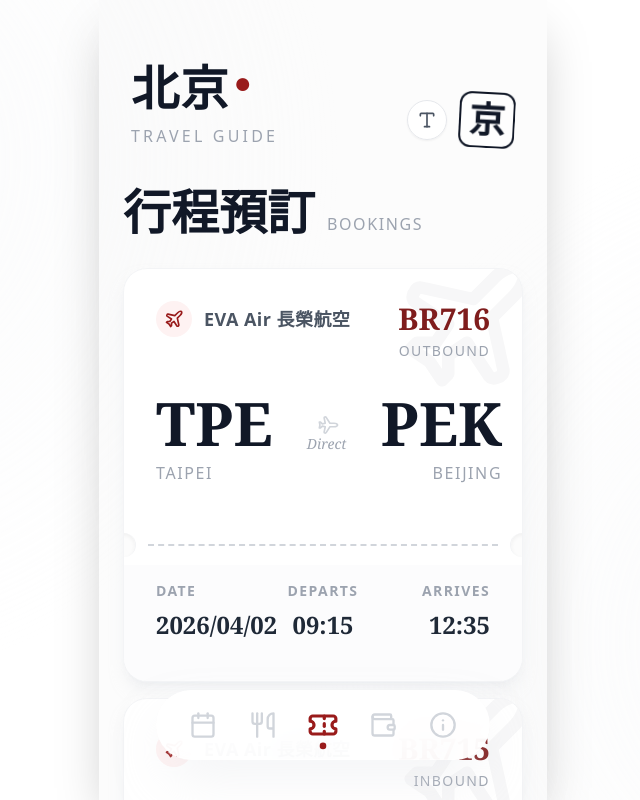
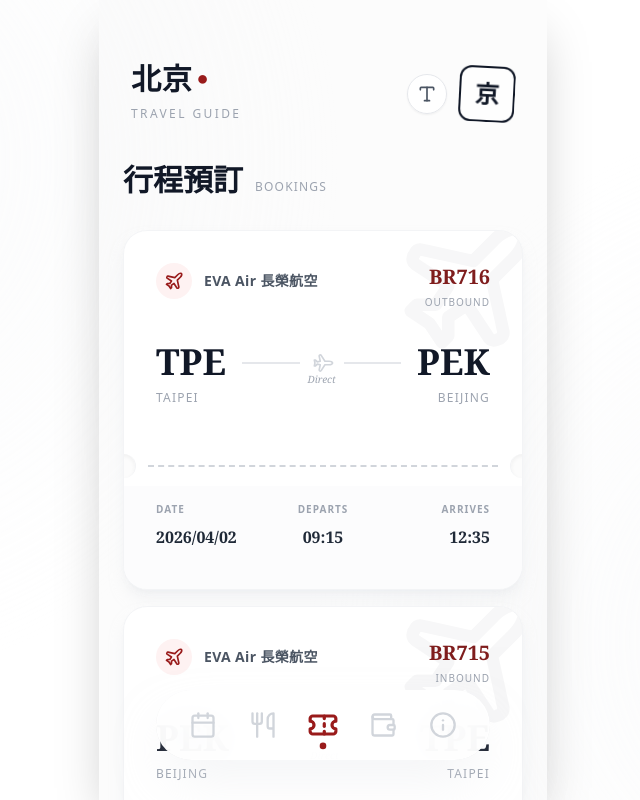
Before and after one commit to spider0413-coder/beijing-trip, a React (Create React App) app: page / in a window 1280 px wide. Both pictures are taken after a click on the button 640 px from the left and 725 px from the top of the page. Shown: the whole page, without its empty margins (317-957 px from the left). Built offline with nearby package versions, Linux system fonts and the light colour scheme.

Commit message:
Update App.js

```diff
--- a/src/App.js
+++ b/src/App.js
@@ -34,7 +34,7 @@ import {
   AlertTriangle,
   Briefcase,
   Loader2,
-  Type // Added for font size toggle
+  Type
 } from 'lucide-react';
 
 // --- Firebase Imports ---
@@ -416,7 +416,7 @@ const DetailModal = ({ item, onClose, font }) => {
   );
 };
 
-const BoardingPass = ({ flight, font }) => (
+const BoardingPass = ({ flight, font, isLargeFont }) => (
   <div className="bg-white rounded-[1.5rem] shadow-lg shadow-gray-200/50 border border-gray-100 overflow-hidden mb-8 relative group hover:shadow-xl transition-shadow duration-300">
     {/* Ink Splatter Decoration */}
     <div className="absolute top-[-20px] right-[-20px] opacity-[0.03] pointer-events-none">
@@ -440,10 +440,11 @@ const BoardingPass = ({ flight, font }) => (
 
       <div className="flex justify-between items-center mb-6">
         <div>
-           <div className={`${font['5xl']} font-serif font-bold text-gray-900`}>{flight.from}</div>
+           {/* Prevent overlap in large font mode by capping size */}
+           <div className={`${isLargeFont ? 'text-4xl' : font['5xl']} font-serif font-bold text-gray-900`}>{flight.from}</div>
            <div className={`${font.sm} text-gray-400 mt-2 tracking-widest uppercase`}>{flight.fromCity}</div>
         </div>
-        <div className="flex flex-col items-center flex-1 px-8">
+        <div className="flex flex-col items-center flex-1 px-4"> {/* Reduced padding for space */}
            {/* Flight Path Line */}
            <div className="w-full h-0.5 bg-gray-200 relative flex items-center justify-center">
              <div className="bg-white px-3">
@@ -451,10 +452,10 @@ const BoardingPass = ({ flight, font }) => (
                 <Plane size={20} className="rotate-45 text-gray-300" />
              </div>
            </div>
-           <div className={`${font.xs} text-gray-400 mt-2 font-serif italic`}>{flight.duration || 'Direct'}</div>
+           <div className={`${font.xs} text-gray-400 mt-2 font-serif italic text-center`}>{flight.duration || 'Direct'}</div>
         </div>
         <div className="text-right">
-           <div className={`${font['5xl']} font-serif font-bold text-gray-900`}>{flight.to}</div>
+           <div className={`${isLargeFont ? 'text-4xl' : font['5xl']} font-serif font-bold text-gray-900`}>{flight.to}</div>
            <div className={`${font.sm} text-gray-400 mt-2 tracking-widest uppercase`}>{flight.toCity}</div>
         </div>
       </div>
@@ -469,18 +470,18 @@ const BoardingPass = ({ flight, font }) => (
 
     {/* Info Section */}
     <div className="p-8 pt-4 bg-gray-50/50">
-       <div className="grid grid-cols-3 gap-6 mb-2">
+       <div className="grid grid-cols-3 gap-2 mb-2"> {/* Reduced gap */}
          <div>
             <div className={`${font.xs} text-gray-400 mb-2 uppercase tracking-widest font-bold`}>Date</div>
-            <div className={`font-bold text-gray-800 ${font.xl} font-serif`}>{flight.date}</div>
+            <div className={`font-bold text-gray-800 ${font.lg} font-serif whitespace-nowrap`}>{flight.date}</div>
          </div>
          <div className="text-center">
             <div className={`${font.xs} text-gray-400 mb-2 uppercase tracking-widest font-bold`}>Departs</div>
-            <div className={`font-bold text-gray-800 ${font.xl} font-serif`}>{flight.dep}</div>
+            <div className={`font-bold text-gray-800 ${font.lg} font-serif`}>{flight.dep}</div>
          </div>
          <div className="text-right">
             <div className={`${font.xs} text-gray-400 mb-2 uppercase tracking-widest font-bold`}>Arrives</div>
-            <div className={`font-bold text-gray-800 ${font.xl} font-serif`}>{flight.arr}</div>
+            <div className={`font-bold text-gray-800 ${font.lg} font-serif`}>{flight.arr}</div>
          </div>
        </div>
     </div>
@@ -550,7 +551,7 @@ const HotelCard = ({ hotel, font }) => (
   </div>
 );
 
-const BookingTab = ({ font }) => (
+const BookingTab = ({ font, isLargeFont }) => (
   <div className="p-6 space-y-4 pb-32 animate-in fade-in duration-500">
      {/* Section Title */}
      <div className="mb-8 flex items-baseline gap-3">
@@ -559,7 +560,7 @@ const BookingTab = ({ font }) => (
      </div>
 
      {bookingData.flights.map((flight, idx) => (
-       <BoardingPass key={idx} flight={flight} font={font} />
+       <BoardingPass key={idx} flight={flight} font={font} isLargeFont={isLargeFont} />
      ))}
 
      <div className="h-6"></div> {/* Spacer */}
@@ -930,7 +931,7 @@ export default function BeijingTravelApp() {
   const [activeTab, setActiveTab] = useState('itinerary');
   const [selectedDay, setSelectedDay] = useState(1);
   const [selectedItem, setSelectedItem] = useState(null);
-  const [isLargeFont, setIsLargeFont] = useState(true); // Default to Large (Senior Friendly)
+  const [isLargeFont, setIsLargeFont] = useState(false); // Default to Small (Compact)
 
   // Define dynamic font classes based on state
   const font = useMemo(() => isLargeFont ? {
@@ -942,19 +943,19 @@ export default function BeijingTravelApp() {
     '2xl': 'text-3xl',
     '3xl': 'text-4xl',
     '4xl': 'text-5xl',
-    '5xl': 'text-6xl',
+    '5xl': 'text-5xl', // Cap large font at 5xl for flight code
     '6xl': 'text-7xl',
   } : {
-    xs: 'text-xs',
-    sm: 'text-sm',
-    base: 'text-base',
-    lg: 'text-lg',
-    xl: 'text-xl',
-    '2xl': 'text-2xl',
-    '3xl': 'text-3xl',
-    '4xl': 'text-4xl',
-    '5xl': 'text-5xl',
-    '6xl': 'text-6xl',
+    xs: 'text-[10px]',
+    sm: 'text-xs',
+    base: 'text-sm',
+    lg: 'text-base',
+    xl: 'text-lg',
+    '2xl': 'text-xl',
+    '3xl': 'text-2xl',
+    '4xl': 'text-3xl',
+    '5xl': 'text-4xl',
+    '6xl': 'text-5xl',
   }, [isLargeFont]);
 
   const currentDayData = useMemo(() =>
@@ -1108,7 +1109,7 @@ export default function BeijingTravelApp() {
         )}
 
         {activeTab === 'dining' && <DiningTab font={font} />}
-        {activeTab === 'bookings' && <BookingTab font={font} />}
+        {activeTab === 'bookings' && <BookingTab font={font} isLargeFont={isLargeFont} />}
         {activeTab === 'expenses' && <ExpenseTracker font={font} />}
         {activeTab === 'info' && <InfoTab font={font} />}
       </main>
```
